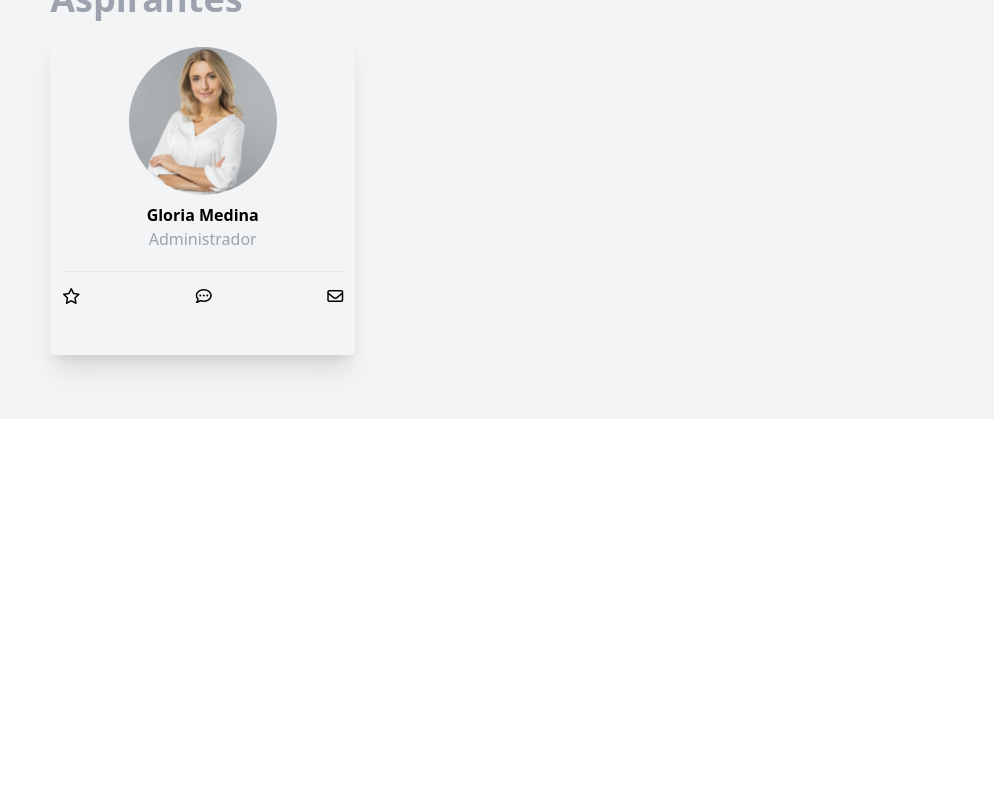
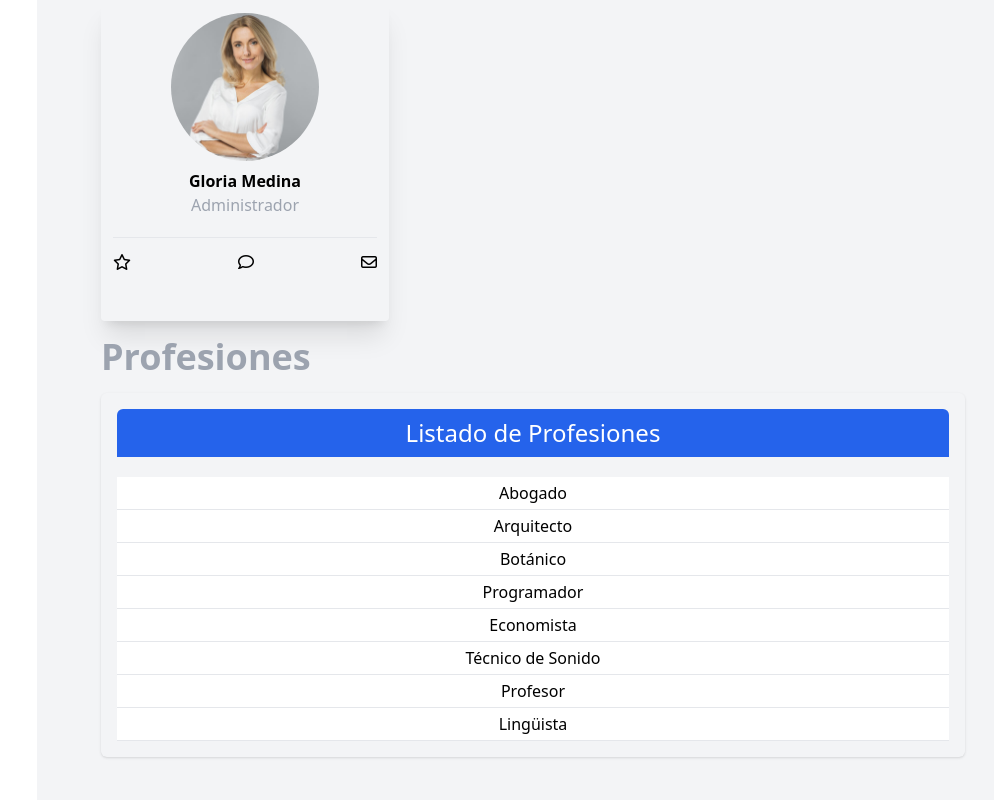
Before and after one commit to Samux33/Practicas-Profesionales-DH, a React (Vite) app in the folder client/: page / in a window 1280 px wide. Shown: the part 882-1682 px from the top of the page, without its empty margins (251-1245 px from the left). Before the commit the page ends 1301 px from the top, so only its background shows below. Built offline with nearby package versions, Linux system fonts and the light colour scheme.

Commit message:
Terminados componentes estilizados

```diff
--- a/client/src/App.jsx
+++ b/client/src/App.jsx
@@ -2,7 +2,9 @@ import SideBar from "./components/sidebar/sidebar";
 import Header from "./components/header/Header";
 import Info from "./components/info/Info";
 import Banner from "./assets/banner.jpg";
-import List from "./components/aspirantsList/List";
+import AspirantesList from "./components/aspirantesList/AspirantesList";
+import Title from "./components/title/Title"
+import ProfesionesTable from "./components/profesionesTable/ProfesionesTable";
 function App() {
   return (
     <body className="flex">
@@ -15,10 +17,10 @@ function App() {
             text="Encontramos talento para tu empresa, en todos los cargos administrativos, profesionales y técnicos"
             img={Banner}
           ></Info>
-          <h2 className="text-gray-400 font-semibold block text-4xl">
-            Aspirantes
-          </h2>
-          <List></List>
+          <Title text="Aspirantes"></Title>
+          <AspirantesList></AspirantesList>
+          <Title text="Profesiones"></Title>
+          <ProfesionesTable></ProfesionesTable>
         </main>
       </div>
     </body>
--- a/client/src/components/aspirantsList/List.jsx
+++ b/client/src/components/aspirantesList/AspirantesList.jsx
@@ -1,9 +1,9 @@
 import Card from "./Card";
 
 
-const List = () => {
+const AspirantesList = () => {
   return <section>
     <Card></Card>
   </section>;
 };
-export default List;
+export default AspirantesList;
--- a/client/src/components/aspirantsList/Card.jsx
+++ b/client/src/components/aspirantesList/Card.jsx
@@ -8,7 +8,7 @@ const Card = () => {
     imagen: foto,
     profesión: "Administrador",
   };
-  let [person, setPerson] = useState(prueba);
+  let [person] = useState(prueba);
   return (
     <article className="flex flex-col gap-2 shadow-xl h-80 p-3 md:w-1/2 xl:w-1/3 rounded">
       <div className="h-1/2 flex justify-center items-center rounded-full m-auto my-0 overflow-hidden">
@@ -30,7 +30,7 @@ const Card = () => {
         </a>
         <a href="">
           <button>
-            <i className="fa-regular fa-comment-dots"></i>
+            <i className="fa-regular fa-comment"></i>
           </button>
         </a>
         <a href="">
--- a/client/src/components/info/Info.jsx
+++ b/client/src/components/info/Info.jsx
@@ -4,7 +4,9 @@ const Info = ({ title, text, img }) => {
   return (
     <section className="flex flex-col gap-2">
       <h2 className="text-gray-400 font-medium text-3xl ">{title}</h2>
-      <p className="text-gray-400 self-center text-xl font-normal">{text}</p>
+      <p className="text-gray-400 self-center text-xl font-normal text-pretty text-center px-1">
+        {text}
+      </p>
       <img src={img} alt="Imagen de presentación" />
     </section>
   );
--- /dev/null
+++ b/client/src/components/profesionesTable/ProfesionesTable.jsx
@@ -0,0 +1,38 @@
+const ProfesionesTable = () => {
+  return (
+    <section className="shadow p-4 rounded-md">
+      <div className="flex flex-col gap-5">
+        <h3 className=" bg-blue-600 text-white text-center block p-2 text-2xl rounded-t-md">
+          Listado de Profesiones
+        </h3>
+        <ul className="flex flex-col items-center">
+          <li className=" border-b block w-full text-center py-1 bg-white ">
+            Abogado
+          </li>
+          <li className=" border-b block w-full text-center py-1 bg-white ">
+            Arquitecto
+          </li>
+          <li className=" border-b block w-full text-center py-1 bg-white ">
+            Botánico
+          </li>
+          <li className=" border-b block w-full text-center py-1 bg-white ">
+            Programador
+          </li>
+          <li className=" border-b block w-full text-center py-1 bg-white ">
+            Economista
+          </li>
+          <li className=" border-b block w-full text-center py-1 bg-white ">
+            Técnico de Sonido
+          </li>
+          <li className=" border-b block w-full text-center py-1 bg-white ">
+            Profesor
+          </li>
+          <li className=" border-b block w-full text-center py-1 bg-white ">
+            Lingüista
+          </li>
+        </ul>
+      </div>
+    </section>
+  );
+};
+export default ProfesionesTable;
--- a/client/src/components/sidebar/sidebar.jsx
+++ b/client/src/components/sidebar/sidebar.jsx
@@ -2,7 +2,7 @@ import DHlogo from "../../assets/logo-dh.png";
 import NavRow from "./NavRow";
 const SideBar = () => {
   return (
-    <aside className="flex flex-col bg-white border-r h-screen w-1/4 max-w-60">
+    <aside className="flex flex-col bg-white border-r h-screen w-2/5 max-w-72 ">
       <section className="flex max-w-full justify-start gap-2 p-6 items-center mb-12">
         <img
           src={DHlogo}
--- /dev/null
+++ b/client/src/components/title/Title.jsx
@@ -0,0 +1,11 @@
+import propTypes from "prop-types";
+
+const Title = ({ text }) => {
+  return <h2 className="text-gray-400 font-semibold block text-4xl">{text}</h2>;
+};
+
+Title.propTypes = {
+  text: propTypes.string,
+};
+
+export default Title;
```
